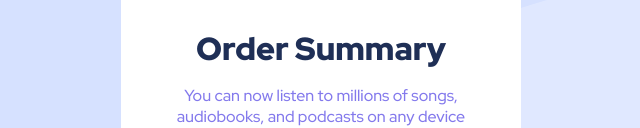
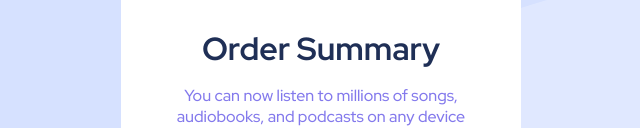
Before and after one commit to Shah-Faisal-cloud/Order-Summary-Componet, a plain HTML site: page index.html in a window 1280 px wide. Shown: the part 298-426 px from the top of the page, without its empty margins (319-959 px from the left). Drawn offline with Linux system fonts and the light colour scheme.

Commit message:
Update Style.css

```diff
--- a/Style.css
+++ b/Style.css
@@ -32,7 +32,7 @@ body{
 h1{
     color: hsl(223, 47%, 23%);
     margin-bottom: 15px;
-    font-weight: 900;
+    font-weight: 700;
 }
 .para-1{
     margin: 3% 9% 5% 9%;
```
